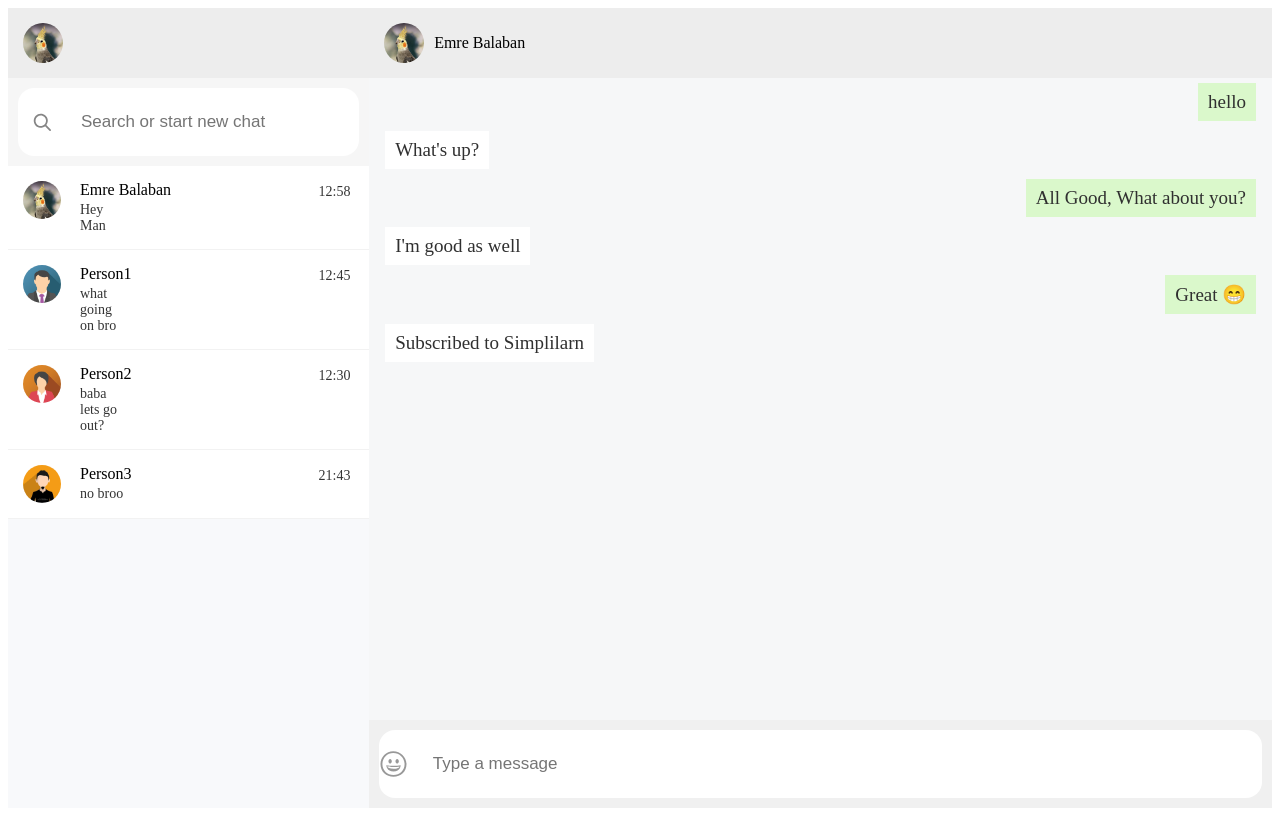
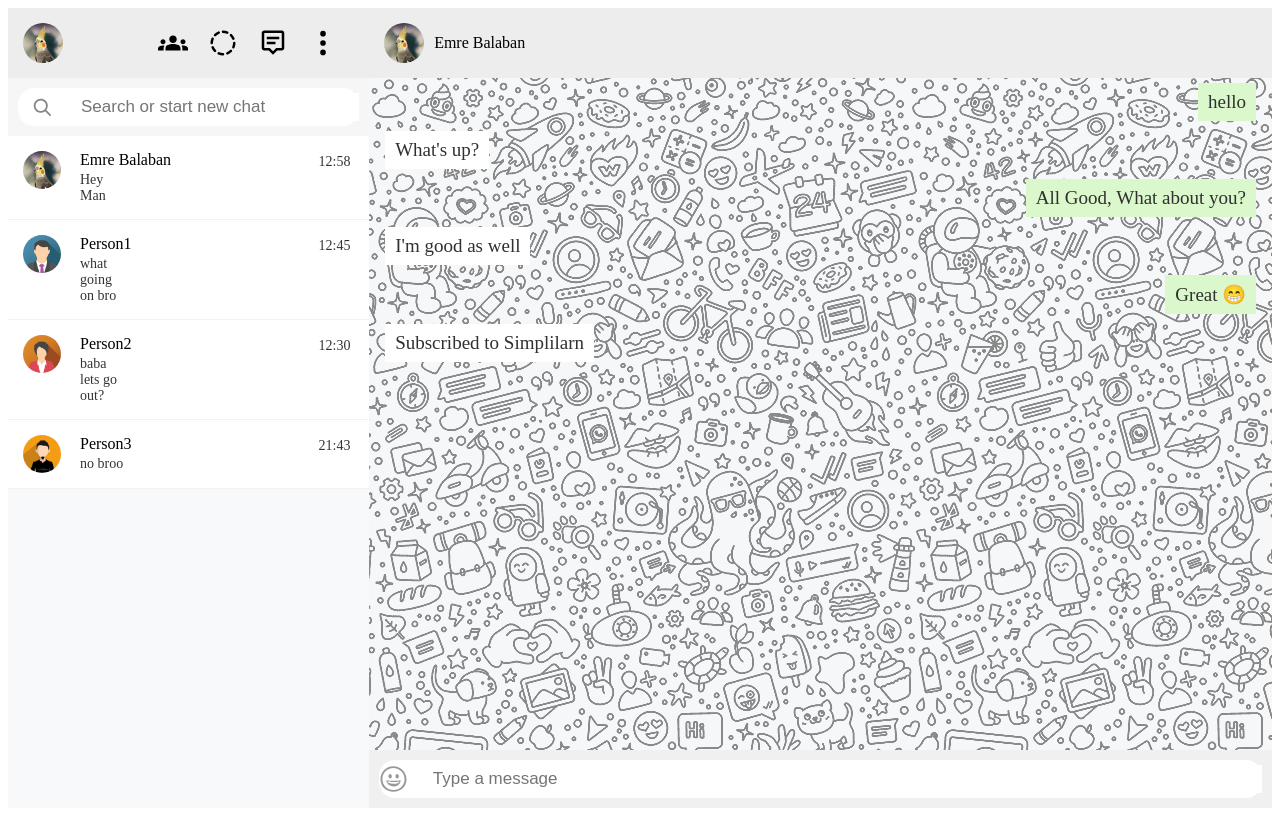
Before and after one commit to EmreBlbn/ReactJS-TutorialProjects-WhatsappClone, a React (Create React App) app: page / in a window 1280 px wide. Built offline with nearby package versions, Linux system fonts and the light colour scheme.

Commit message:
improving Whatsapp UI - visual improvement

```diff
--- a/src/project10/Data.js
+++ b/src/project10/Data.js
@@ -1,4 +1,4 @@
-export const contactList = [
+export let contactList = [
     {
         id: 1,
         name: "Emre Balaban",
@@ -28,7 +28,7 @@ export const contactList = [
         lastTextTime: "21:43",
     },
 ];
-export const messagesList = [
+export let messagesList = [
     {
         id: 1,
         messageType: "TEXT",
@@ -65,7 +65,7 @@ export const messagesList = [
         addedOn: "12:00 PM",
     },
     {
-        id: 5,
+        id: 6,
         messageType: "TEXT",
         text: "Subscribed to Simplilarn",
         senderID: 1,
--- a/src/project10/components/ContactListComponent.js
+++ b/src/project10/components/ContactListComponent.js
@@ -1,5 +1,9 @@
 import styled from "styled-components";
 import {contactList} from "../Data";
+import {MdGroups} from "react-icons/md";
+import {TbCircleDashed} from "react-icons/tb";
+import {BiMessageAltDetail} from "react-icons/bi";
+import {BsThreeDotsVertical} from "react-icons/bs";
 
 const Container = styled.div`
   display: flex;
@@ -33,7 +37,7 @@ export const SearchContainer = styled.div`
   background: white;
   border-radius: 16px;
   width: 100%;
-  padding: 20px 0;
+  padding: 5px 0;
 `;
 
 const SearchIcon = styled.img`
@@ -59,6 +63,9 @@ const ContactItem = styled.div`
   background: white;
   cursor: pointer;
   padding: 15px;
+  &:hover{
+    background: lightgray;
+  }
 `;
 
 const ProfileIcon = styled(ProfileImage)`
@@ -100,11 +107,56 @@ function ContactComponent({userData, onclick}) {
     );
 }
 
+const ProfileSymbolContainer = styled.div`
+  width: 100%;
+  justify-content: flex-end;
+  display: flex;
+  margin: 5px 16px;
+`;
+
+const ProfileSymbolSpan = styled.span`
+  visibility: hidden;
+  background-color: black;
+  color: #fff;
+  text-align: center;
+  border-radius: 6px;
+  padding: 7px 10px;
+  position: absolute;
+  z-index: 1;
+  margin-top: 30px;
+`;
+
+const ProfileSymbolDiv = styled.div`
+  display: flex;
+  padding-left: 20px;
+  &:hover ${ProfileSymbolSpan} {
+    visibility: visible;
+  }
+`;
+
 export default function ContactListComponent({onclick}) {
     return (
         <Container>
             <ProfileInfoDiv>
                 <ProfileImage src="/profile/Cockatiel-2.jpg"/>
+                <ProfileSymbolContainer>
+                    <ProfileSymbolDiv>
+                        <MdGroups size={30}/>
+                        <ProfileSymbolSpan>Groups</ProfileSymbolSpan>
+                    </ProfileSymbolDiv>
+                    <ProfileSymbolDiv>
+                        <TbCircleDashed size={30}/>
+                        <ProfileSymbolSpan>Status</ProfileSymbolSpan>
+                    </ProfileSymbolDiv>
+                    <ProfileSymbolDiv>
+                        <BiMessageAltDetail size={30}/>
+                        <ProfileSymbolSpan>New Chat</ProfileSymbolSpan>
+                    </ProfileSymbolDiv>
+                    <ProfileSymbolDiv>
+                        <BsThreeDotsVertical size={30}/>
+                        <ProfileSymbolSpan>Menu</ProfileSymbolSpan>
+                    </ProfileSymbolDiv>
+                </ProfileSymbolContainer>
             </ProfileInfoDiv>
             <SearchBox>
                 <SearchContainer>
--- a/src/project10/components/ConversationComponent.js
+++ b/src/project10/components/ConversationComponent.js
@@ -1,6 +1,7 @@
 import styled from "styled-components";
 import {SearchContainer, SearchInput} from "./ContactListComponent";
 import {messagesList} from "../Data";
+import {useState} from "react";
 
 const Container = styled.div`
   display: flex;
@@ -17,6 +18,7 @@ const ProfileHeader = styled.div`
   padding: 15px;
   align-items: center;
   gap: 10px;
+  cursor: pointer;
 `;
 
 const ProfileImage = styled.img`
@@ -41,6 +43,7 @@ const EmojiImage = styled.img`
 `;
 
 const MessageContainer = styled.div`
+  background-image: url("/profile/background-img.png");
   display: flex;
   flex-direction: column;
   height: 100%;
@@ -62,6 +65,15 @@ const Message = styled.div`
 
 export default function ConversationComponent({profilePic, name}) {
 
+    const [messages, setMessages] = useState(messagesList);
+
+    function addEmoji(event) {
+        event.preventDefault();
+        const msgList = [...messages, {id: 7, messageType: "TEXT", text: "Test", senderID: 1, addedOn: "12:00 PM"}];
+        setMessages(msgList);
+        event.target.reset();
+    }
+
     return (
         <Container>
             <ProfileHeader>
@@ -69,7 +81,7 @@ export default function ConversationComponent({profilePic, name}) {
                 {name}
             </ProfileHeader>
             <MessageContainer>
-                {messagesList.map((messageData) => (
+                {messages.map((messageData) => (
                     <MessageDiv isYours={messageData.senderID === 0}>
                         <Message isYours={messageData.senderID === 0}>{messageData.text}</Message>
                     </MessageDiv>
@@ -77,7 +89,7 @@ export default function ConversationComponent({profilePic, name}) {
             </MessageContainer>
             <ChatBox>
                 <SearchContainer>
-                    <EmojiImage src={"/profile/data.svg"}/>
+                    <EmojiImage src={"/profile/data.svg"} onClick={addEmoji}/>
                     <SearchInput placeholder="Type a message"/>
                 </SearchContainer>
             </ChatBox>
```
Also changed, not shown: public/profile/background-img.png (added).
